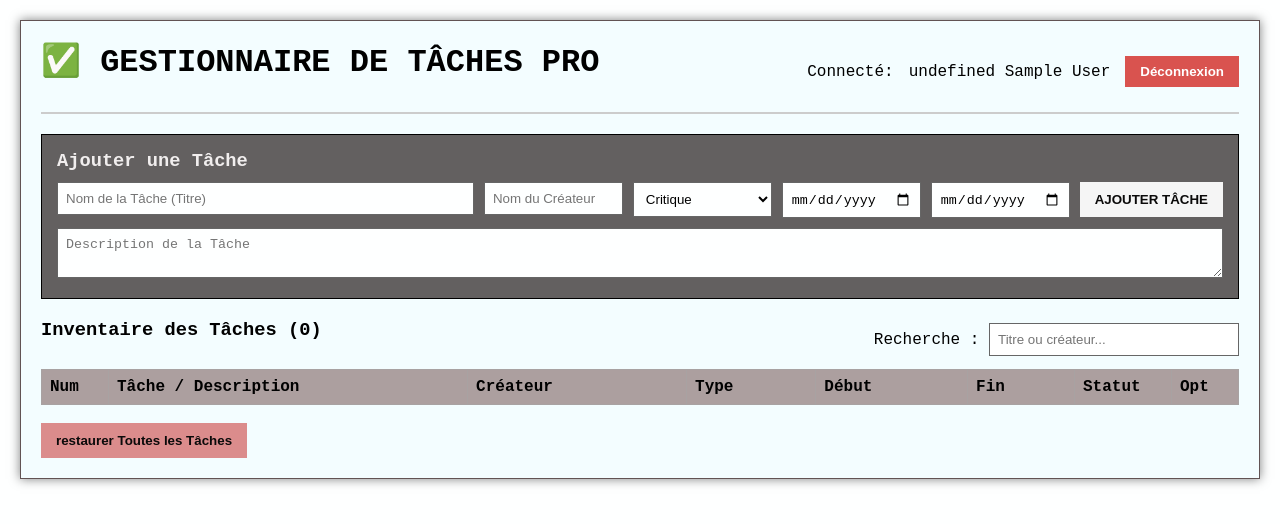
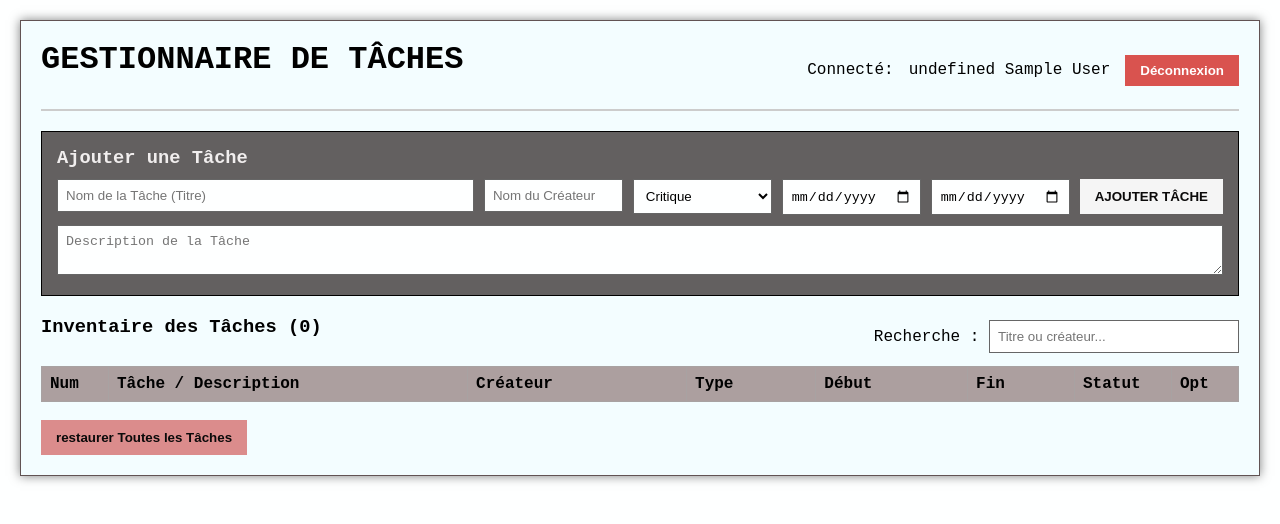
Before and after one commit to Larissa1603/projet-plateforme-gestion-taches, a website: page index.html in a window 1280 px wide. Drawn offline with Linux system fonts and the light colour scheme; sample sign-in values are in the browser's storage.

Commit message:
modification

```diff
--- a/index.html
+++ b/index.html
@@ -186,7 +186,7 @@
 
 <div class="wrapper">
     <header class="app-header">
-        <h1>✅ GESTIONNAIRE DE TÂCHES PRO</h1>
+        <h1>GESTIONNAIRE DE TÂCHES </h1>
         <div class="user-info">
             Connecté: <span id="currentUserDisplay">...</span>
             <button id="logoutBtn" class="logout-btn">Déconnexion</button>
```
